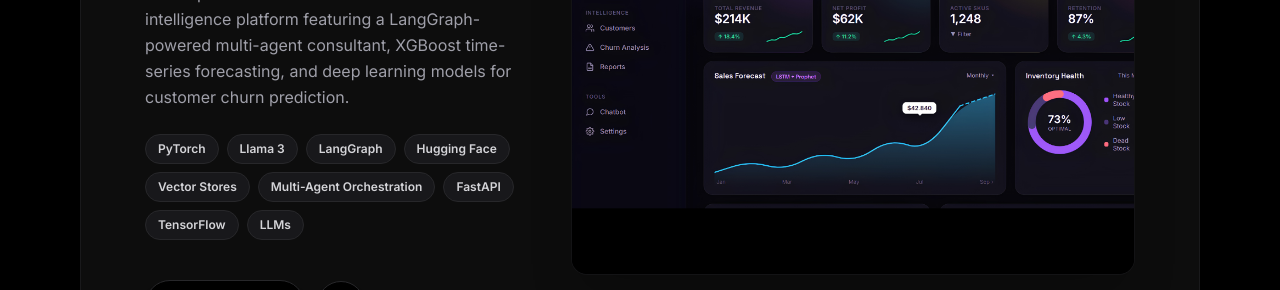
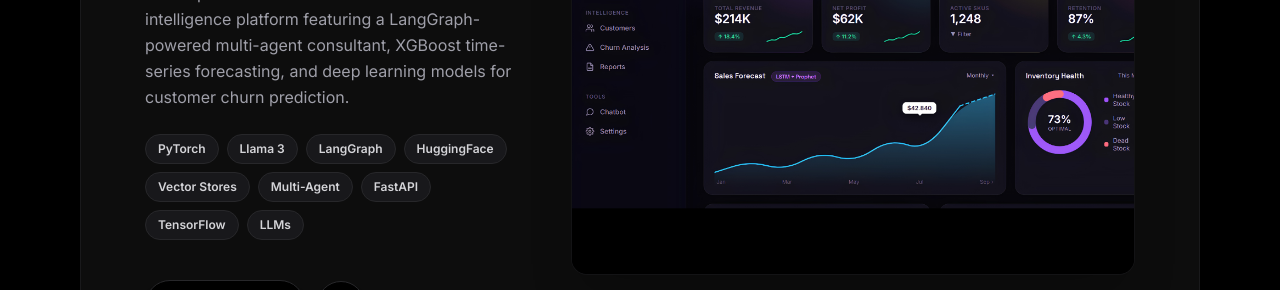
Before and after one commit to Sohaib-Haider/sohaib-portfolio, a Next.js app: page / in a window 1280 px wide. Shown: the part 2920-3210 px from the top of the page. Built offline with nearby package versions, Linux system fonts and the light colour scheme; a web font is replaced by a local one.

Commit message:
Optimize tag spacing and spelling on main projects section

```diff
--- a/src/app/page.tsx
+++ b/src/app/page.tsx
@@ -539,11 +539,11 @@ export default function Home() {
                   </h3>
 
                   <div>
-                    <p className="text-zinc-400 leading-relaxed text-sm md:text-base mb-6 max-w-md">
+                    <p className="text-zinc-400 leading-relaxed text-sm md:text-base mb-6 max-w-lg">
                       {project.desc}
                     </p>
 
-                    <div className="flex flex-wrap gap-2 mb-10 max-w-md">
+                    <div className="flex flex-wrap gap-2 mb-10 max-w-lg pr-4">
                       {project.tech.split(", ").map((t, i) => (
                         <span key={i} className="px-3 py-1.5 bg-zinc-900 border border-zinc-800 text-zinc-300 text-xs font-semibold rounded-full">
                           {t}
--- a/src/data/projects.ts
+++ b/src/data/projects.ts
@@ -57,7 +57,7 @@ export const projects: Project[] = [
   {
     slug: "business-insights-and-sales-forecasting",
     title: "Business Insights & Predictive Intelligence Platform",
-    tech: "PyTorch, Llama 3, LangGraph, Hugging Face, Vector Stores, Multi-Agent Orchestration, FastAPI, TensorFlow, LLMs",
+    tech: "PyTorch, Llama 3, LangGraph, HuggingFace, Vector Stores, Multi-Agent, FastAPI, TensorFlow, LLMs",
     desc: "Developed a full-stack AI-driven business intelligence platform featuring a LangGraph-powered multi-agent consultant, XGBoost time-series forecasting, and deep learning models for customer churn prediction.",
     category: "data-science",
     dateRange: "FEB 2024 - APR 2024",
```
